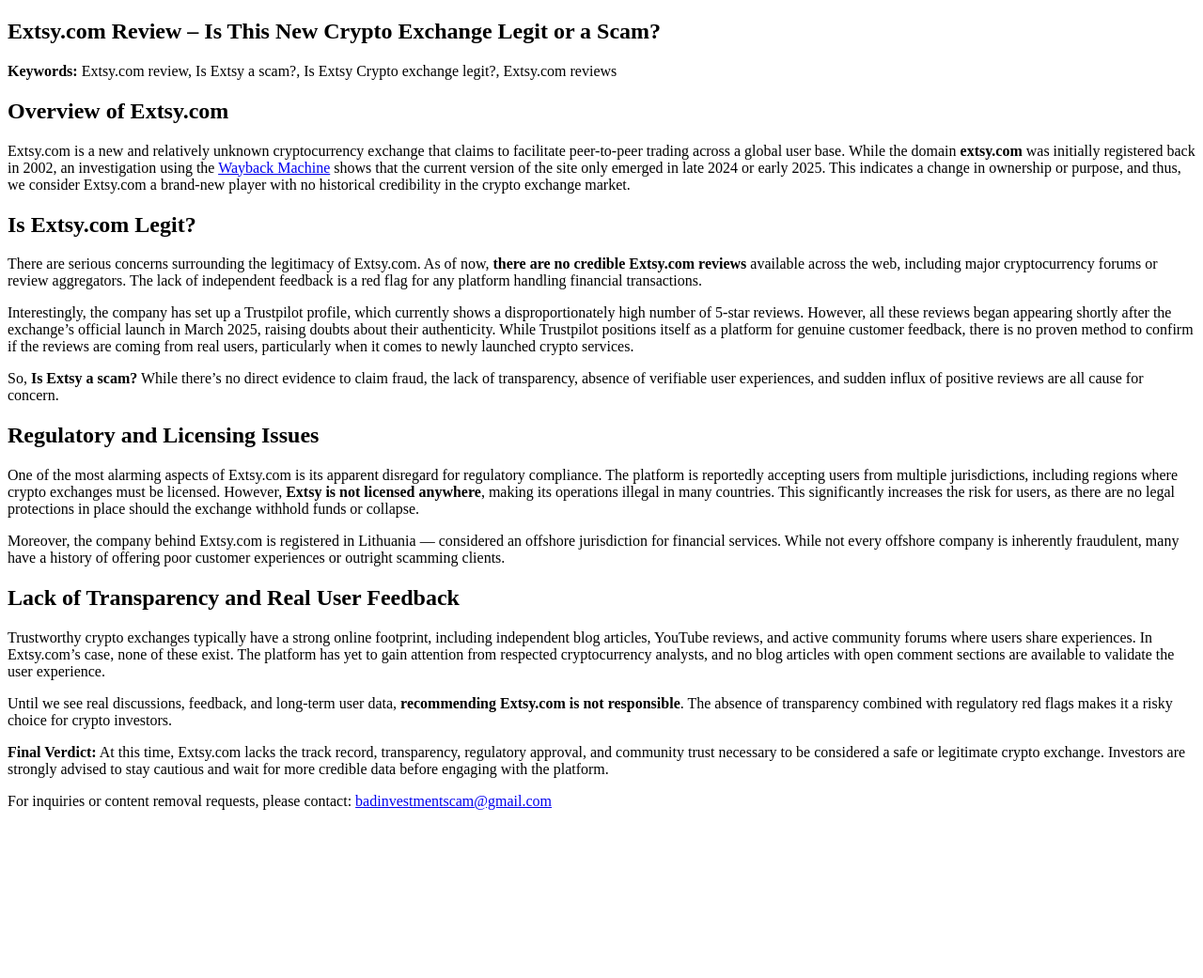
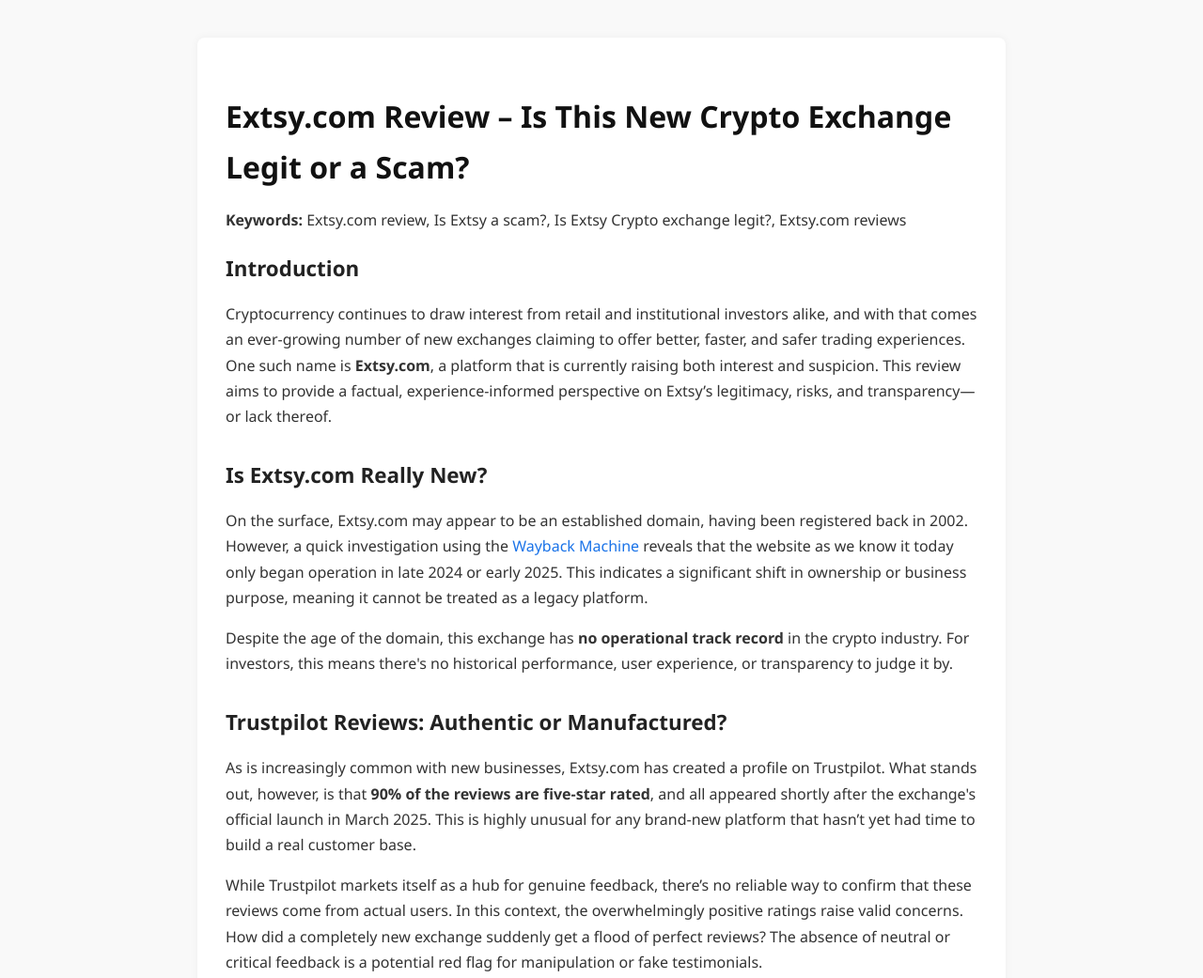
Before and after one commit to codemania254/extsy.com-review, a plain HTML site: page index.html in a window 1280 px wide. Shown: the top 1041 px of the page at 94% size. Before the commit the page ends 878 px from the top, so only its background shows below. Drawn offline with Linux system fonts and the light colour scheme.

Commit message:
Update index.html

```diff
--- a/index.html
+++ b/index.html
@@ -6,6 +6,52 @@
     <meta name="description" content="Unbiased and in-depth Extsy.com review. Is Extsy a scam? Is Extsy Crypto Exchange legit? Find out the truth about this new cryptocurrency trading platform.">
     <meta name="keywords" content="Extsy.com review, Is Extsy a scam?, Is Extsy Crypto exchange legit?, Extsy.com reviews">
     <title>Extsy.com Review – Is This New Crypto Exchange Legit?</title>
+    <style>
+        body {
+            font-family: 'Segoe UI', Tahoma, Geneva, Verdana, sans-serif;
+            line-height: 1.7;
+            background-color: #f9f9f9;
+            color: #333;
+            margin: 0;
+            padding: 0;
+        }
+        article {
+            max-width: 800px;
+            margin: 40px auto;
+            background: #fff;
+            padding: 30px;
+            border-radius: 8px;
+            box-shadow: 0 0 10px rgba(0,0,0,0.05);
+        }
+        header h1 {
+            font-size: 2em;
+            margin-bottom: 10px;
+            color: #111;
+        }
+        section {
+            margin-bottom: 30px;
+        }
+        h2 {
+            font-size: 1.4em;
+            color: #222;
+            margin-bottom: 10px;
+        }
+        p {
+            margin-bottom: 16px;
+        }
+        a {
+            color: #1a73e8;
+            text-decoration: none;
+        }
+        a:hover {
+            text-decoration: underline;
+        }
+        footer {
+            border-top: 1px solid #ddd;
+            padding-top: 20px;
+            font-size: 0.95em;
+        }
+    </style>
 </head>
 <body>
     <article>
@@ -15,37 +61,48 @@
         </header>
 
         <section>
-            <h2>Overview of Extsy.com</h2>
-            <p>Extsy.com is a new and relatively unknown cryptocurrency exchange that claims to facilitate peer-to-peer trading across a global user base. While the domain <strong>extsy.com</strong> was initially registered back in 2002, an investigation using the <a href="https://web.archive.org/web/20250115000000*/https://extsy.com/" target="_blank" rel="noopener">Wayback Machine</a> shows that the current version of the site only emerged in late 2024 or early 2025. This indicates a change in ownership or purpose, and thus, we consider Extsy.com a brand-new player with no historical credibility in the crypto exchange market.</p>
+            <h2>Introduction</h2>
+            <p>Cryptocurrency continues to draw interest from retail and institutional investors alike, and with that comes an ever-growing number of new exchanges claiming to offer better, faster, and safer trading experiences. One such name is <strong>Extsy.com</strong>, a platform that is currently raising both interest and suspicion. This review aims to provide a factual, experience-informed perspective on Extsy’s legitimacy, risks, and transparency—or lack thereof.</p>
         </section>
 
         <section>
-            <h2>Is Extsy.com Legit?</h2>
-            <p>There are serious concerns surrounding the legitimacy of Extsy.com. As of now, <strong>there are no credible Extsy.com reviews</strong> available across the web, including major cryptocurrency forums or review aggregators. The lack of independent feedback is a red flag for any platform handling financial transactions.</p>
+            <h2>Is Extsy.com Really New?</h2>
+            <p>On the surface, Extsy.com may appear to be an established domain, having been registered back in 2002. However, a quick investigation using the <a href="https://web.archive.org/web/20250115000000*/https://extsy.com/" target="_blank" rel="noopener">Wayback Machine</a> reveals that the website as we know it today only began operation in late 2024 or early 2025. This indicates a significant shift in ownership or business purpose, meaning it cannot be treated as a legacy platform.</p>
 
-            <p>Interestingly, the company has set up a Trustpilot profile, which currently shows a disproportionately high number of 5-star reviews. However, all these reviews began appearing shortly after the exchange’s official launch in March 2025, raising doubts about their authenticity. While Trustpilot positions itself as a platform for genuine customer feedback, there is no proven method to confirm if the reviews are coming from real users, particularly when it comes to newly launched crypto services.</p>
-
-            <p>So, <strong>Is Extsy a scam?</strong> While there’s no direct evidence to claim fraud, the lack of transparency, absence of verifiable user experiences, and sudden influx of positive reviews are all cause for concern.</p>
+            <p>Despite the age of the domain, this exchange has <strong>no operational track record</strong> in the crypto industry. For investors, this means there's no historical performance, user experience, or transparency to judge it by.</p>
         </section>
 
         <section>
-            <h2>Regulatory and Licensing Issues</h2>
-            <p>One of the most alarming aspects of Extsy.com is its apparent disregard for regulatory compliance. The platform is reportedly accepting users from multiple jurisdictions, including regions where crypto exchanges must be licensed. However, <strong>Extsy is not licensed anywhere</strong>, making its operations illegal in many countries. This significantly increases the risk for users, as there are no legal protections in place should the exchange withhold funds or collapse.</p>
+            <h2>Trustpilot Reviews: Authentic or Manufactured?</h2>
+            <p>As is increasingly common with new businesses, Extsy.com has created a profile on Trustpilot. What stands out, however, is that <strong>90% of the reviews are five-star rated</strong>, and all appeared shortly after the exchange's official launch in March 2025. This is highly unusual for any brand-new platform that hasn’t yet had time to build a real customer base.</p>
 
-            <p>Moreover, the company behind Extsy.com is registered in Lithuania — considered an offshore jurisdiction for financial services. While not every offshore company is inherently fraudulent, many have a history of offering poor customer experiences or outright scamming clients.</p>
+            <p>While Trustpilot markets itself as a hub for genuine feedback, there’s no reliable way to confirm that these reviews come from actual users. In this context, the overwhelmingly positive ratings raise valid concerns. How did a completely new exchange suddenly get a flood of perfect reviews? The absence of neutral or critical feedback is a potential red flag for manipulation or fake testimonials.</p>
         </section>
 
         <section>
-            <h2>Lack of Transparency and Real User Feedback</h2>
-            <p>Trustworthy crypto exchanges typically have a strong online footprint, including independent blog articles, YouTube reviews, and active community forums where users share experiences. In Extsy.com’s case, none of these exist. The platform has yet to gain attention from respected cryptocurrency analysts, and no blog articles with open comment sections are available to validate the user experience.</p>
+            <h2>Regulatory Compliance and Licensing Issues</h2>
+            <p>One of the most significant concerns is Extsy’s regulatory status—or lack thereof. Although the platform appears to onboard users globally, including jurisdictions where crypto exchanges are required to be licensed, <strong>Extsy.com is not licensed anywhere</strong>. This makes its operations illegal in several key markets including the U.S., U.K., Canada, and much of the EU.</p>
 
-            <p>Until we see real discussions, feedback, and long-term user data, <strong>recommending Extsy.com is not responsible</strong>. The absence of transparency combined with regulatory red flags makes it a risky choice for crypto investors.</p>
+            <p>The company is registered in Lithuania, which is often viewed as an offshore jurisdiction for financial services. While not all offshore firms are scams, a large percentage do operate with lax oversight. This increases the risk of <strong>funds being frozen, withheld, or mismanaged</strong>, leaving customers with little to no recourse.</p>
+        </section>
+
+        <section>
+            <h2>Lack of Real-World Reputation and Community Feedback</h2>
+            <p>Reputable crypto exchanges typically have a strong online presence—YouTube reviews, Reddit discussions, Twitter mentions, and blog posts with active comment sections. Extsy.com has none of these. There is no verifiable community engagement, no developer updates, and no mentions by crypto thought leaders or analysts.</p>
+
+            <p>Until independent reviewers and everyday users begin sharing their experiences publicly, there’s simply no reason to trust the claims made by the company itself. Without this kind of <strong>peer-verified transparency</strong>, Extsy remains a mystery—and not the good kind.</p>
+        </section>
+
+        <section>
+            <h2>Final Verdict</h2>
+            <p>At this time, Extsy.com is a <strong>high-risk platform</strong>. It lacks transparency, has no verifiable track record, is not licensed, and seems to rely heavily on unverifiable reviews. While it may not be an outright scam, all the signs suggest a platform that <em>should be approached with extreme caution</em>.</p>
+
+            <p>Until the company becomes properly licensed and receives genuine, verifiable reviews from the broader crypto community, we cannot recommend Extsy.com for crypto trading or investment.</p>
         </section>
 
         <footer>
-            <p><strong>Final Verdict:</strong> At this time, Extsy.com lacks the track record, transparency, regulatory approval, and community trust necessary to be considered a safe or legitimate crypto exchange. Investors are strongly advised to stay cautious and wait for more credible data before engaging with the platform.</p>
-
-            <p>For inquiries or content removal requests, please contact: <a href="mailto:badinvestmentscam@gmail.com">badinvestmentscam@gmail.com</a></p>
+            <p><strong>Disclaimer:</strong> This review is based on publicly available information as of May 2025. It is not financial advice. Always conduct your own research before investing in cryptocurrencies.</p>
+            <p>For inquiries, corrections, or removal requests, please contact: <a href="mailto:badinvestmentscam@gmail.com">badinvestmentscam@gmail.com</a></p>
         </footer>
     </article>
 </body>
```
